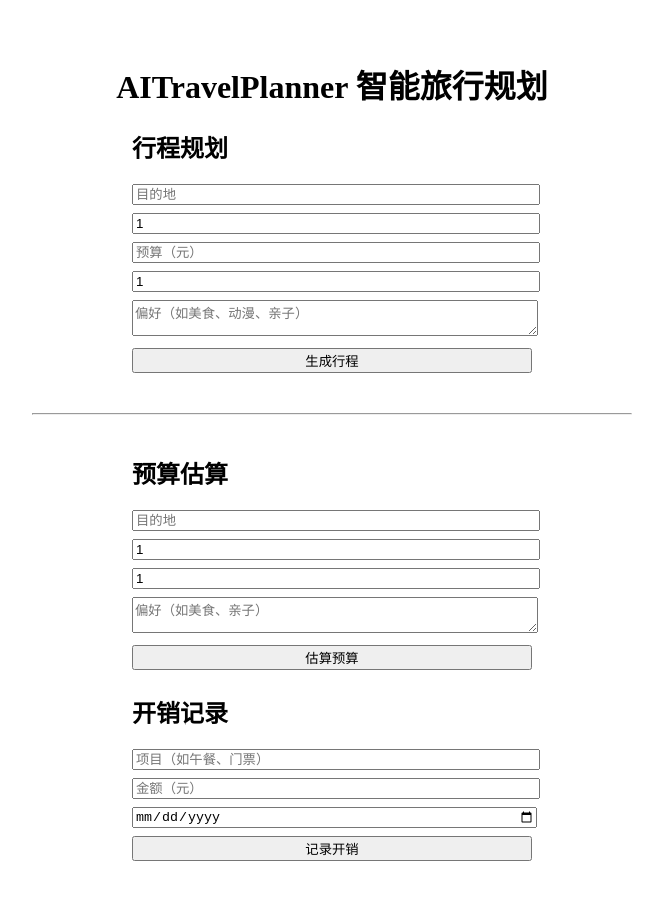
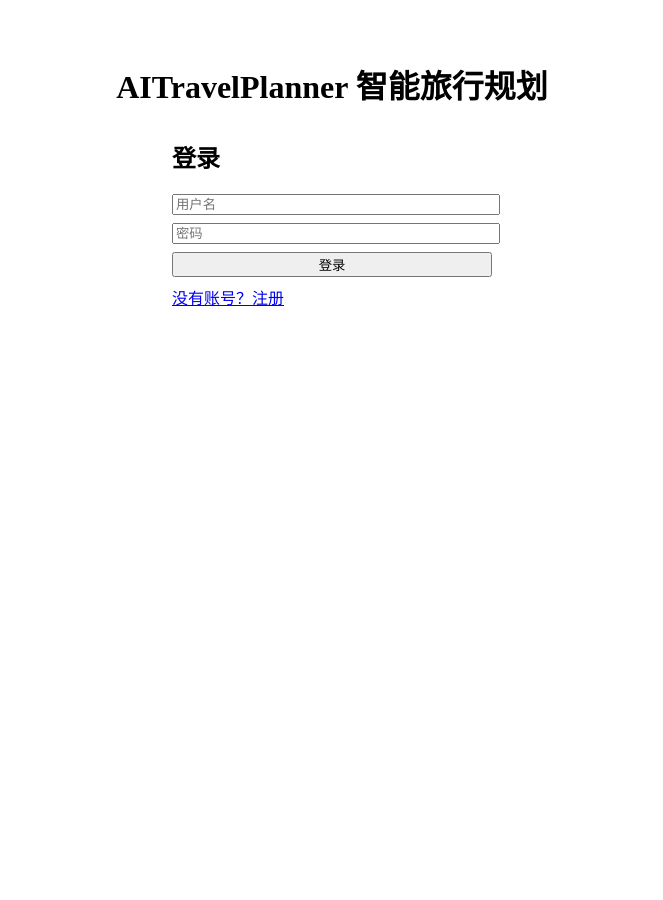
Before and after one commit to MisakaBryant/AITravelPlanner, a React (Vite) app in the folder frontend/: page / in a window 1280 px wide. Shown: the whole page, without its empty margins (308-971 px from the left). After the commit the page ends 800 px from the top, so only its background shows below. Built offline with nearby package versions, Linux system fonts and the light colour scheme.

Commit message:
feat: 前端实现用户注册登录、行程保存与查询功能

```diff
--- a/frontend/App.tsx
+++ b/frontend/App.tsx
@@ -2,15 +2,36 @@
 import PlanForm from './PlanForm';
 import BudgetEstimateForm from './BudgetEstimateForm';
 import BudgetRecordForm from './BudgetRecordForm';
+import AuthForm from './AuthForm';
+import PlanList from './PlanList';
 
 const App: React.FC = () => {
   const [plan, setPlan] = useState<any>(null);
   const [budget, setBudget] = useState<any>(null);
   const [recordMsg, setRecordMsg] = useState('');
+  const [user, setUser] = useState<any>(null);
+
+  // 保存行程到用户账号
+  const handleSavePlan = async () => {
+    if (!user || !plan) return;
+    await fetch('/api/plan/save', {
+      method: 'POST',
+      headers: { 'Content-Type': 'application/json' },
+      body: JSON.stringify({ userId: user.id, plan })
+    });
+    alert('行程已保存到账号！');
+  };
 
   return (
     <div style={{ padding: 32, maxWidth: 600, margin: '0 auto' }}>
       <h1 style={{ textAlign: 'center' }}>AITravelPlanner 智能旅行规划</h1>
+      {!user ? (
+        <AuthForm onLogin={setUser} />
+      ) : (
+        <>
+          <div style={{ textAlign: 'right', marginBottom: 16 }}>
+            你好，{user.username} <button onClick={() => setUser(null)}>退出</button>
+          </div>
           <PlanForm onResult={setPlan} />
           {plan && (
             <div style={{ marginTop: 32 }}>
@@ -28,8 +49,10 @@
                   </li>
                 ))}
               </ol>
+              <button onClick={handleSavePlan} style={{ marginTop: 12 }}>保存到我的账号</button>
             </div>
           )}
+          <PlanList userId={user.id} />
 
           <hr style={{ margin: '40px 0' }} />
           <BudgetEstimateForm onResult={setBudget} />
@@ -47,6 +70,8 @@
 
           <BudgetRecordForm onSuccess={() => setRecordMsg('记录成功！')} />
           {recordMsg && <div style={{ color: 'green', textAlign: 'center', marginTop: 8 }}>{recordMsg}</div>}
+        </>
+      )}
     </div>
   );
 };
--- /dev/null
+++ b/frontend/AuthForm.tsx
@@ -0,0 +1,52 @@
+import React, { useState } from 'react';
+
+const AuthForm: React.FC<{ onLogin: (user: any) => void }> = ({ onLogin }) => {
+  const [isLogin, setIsLogin] = useState(true);
+  const [form, setForm] = useState({ username: '', password: '' });
+  const [error, setError] = useState('');
+  const [loading, setLoading] = useState(false);
+
+  const handleChange = (e: React.ChangeEvent<HTMLInputElement>) => {
+    setForm({ ...form, [e.target.name]: e.target.value });
+  };
+
+  const handleSubmit = async (e: React.FormEvent) => {
+    e.preventDefault();
+    setLoading(true);
+    setError('');
+    try {
+      const res = await fetch(`/api/auth/${isLogin ? 'login' : 'register'}`, {
+        method: 'POST',
+        headers: { 'Content-Type': 'application/json' },
+        body: JSON.stringify(form)
+      });
+      const data = await res.json();
+      if (data.code === 0) {
+        onLogin(data.data);
+      } else {
+        setError(data.msg || '操作失败');
+      }
+    } catch (err) {
+      setError('网络错误');
+    } finally {
+      setLoading(false);
+    }
+  };
+
+  return (
+    <form onSubmit={handleSubmit} style={{ maxWidth: 320, margin: '0 auto', marginTop: 32 }}>
+      <h2>{isLogin ? '登录' : '注册'}</h2>
+      <input name="username" placeholder="用户名" value={form.username} onChange={handleChange} required style={{ width: '100%', marginBottom: 8 }} />
+      <input name="password" type="password" placeholder="密码" value={form.password} onChange={handleChange} required style={{ width: '100%', marginBottom: 8 }} />
+      <button type="submit" disabled={loading} style={{ width: '100%' }}>
+        {loading ? '处理中...' : isLogin ? '登录' : '注册'}
+      </button>
+      <div style={{ marginTop: 8 }}>
+        <a href="#" onClick={e => { e.preventDefault(); setIsLogin(!isLogin); setError(''); }}>{isLogin ? '没有账号？注册' : '已有账号？登录'}</a>
+      </div>
+      {error && <div style={{ color: 'red', marginTop: 8 }}>{error}</div>}
+    </form>
+  );
+};
+
+export default AuthForm;
--- /dev/null
+++ b/frontend/PlanList.tsx
@@ -0,0 +1,39 @@
+import React, { useEffect, useState } from 'react';
+
+const PlanList: React.FC<{ userId: number }> = ({ userId }) => {
+  const [plans, setPlans] = useState<any[]>([]);
+  const [loading, setLoading] = useState(false);
+
+  useEffect(() => {
+    if (!userId) return;
+    setLoading(true);
+    fetch(`/api/plan/list?userId=${userId}`)
+      .then(res => res.json())
+      .then(data => {
+        if (data.code === 0) setPlans(data.data);
+      })
+      .finally(() => setLoading(false));
+  }, [userId]);
+
+  if (!userId) return null;
+  return (
+    <div style={{ marginTop: 32 }}>
+      <h2>我的行程计划</h2>
+      {loading ? <div>加载中...</div> : (
+        plans.length === 0 ? <div>暂无行程</div> : (
+          <ul>
+            {plans.map((plan, i) => (
+              <li key={i} style={{ marginBottom: 12 }}>
+                <b>{plan.destination}</b>，{plan.days}天，预算{plan.budget}元
+                <div>偏好：{Array.isArray(plan.preferences) ? plan.preferences.join('、') : plan.preferences}</div>
+                <div>行程：{plan.itinerary?.map((d: any) => `第${d.day}天：${d.activities.join('，')}`).join(' | ')}</div>
+              </li>
+            ))}
+          </ul>
+        )
+      )}
+    </div>
+  );
+};
+
+export default PlanList;
```
Lines whose indentation alone changed are shown as unchanged.
